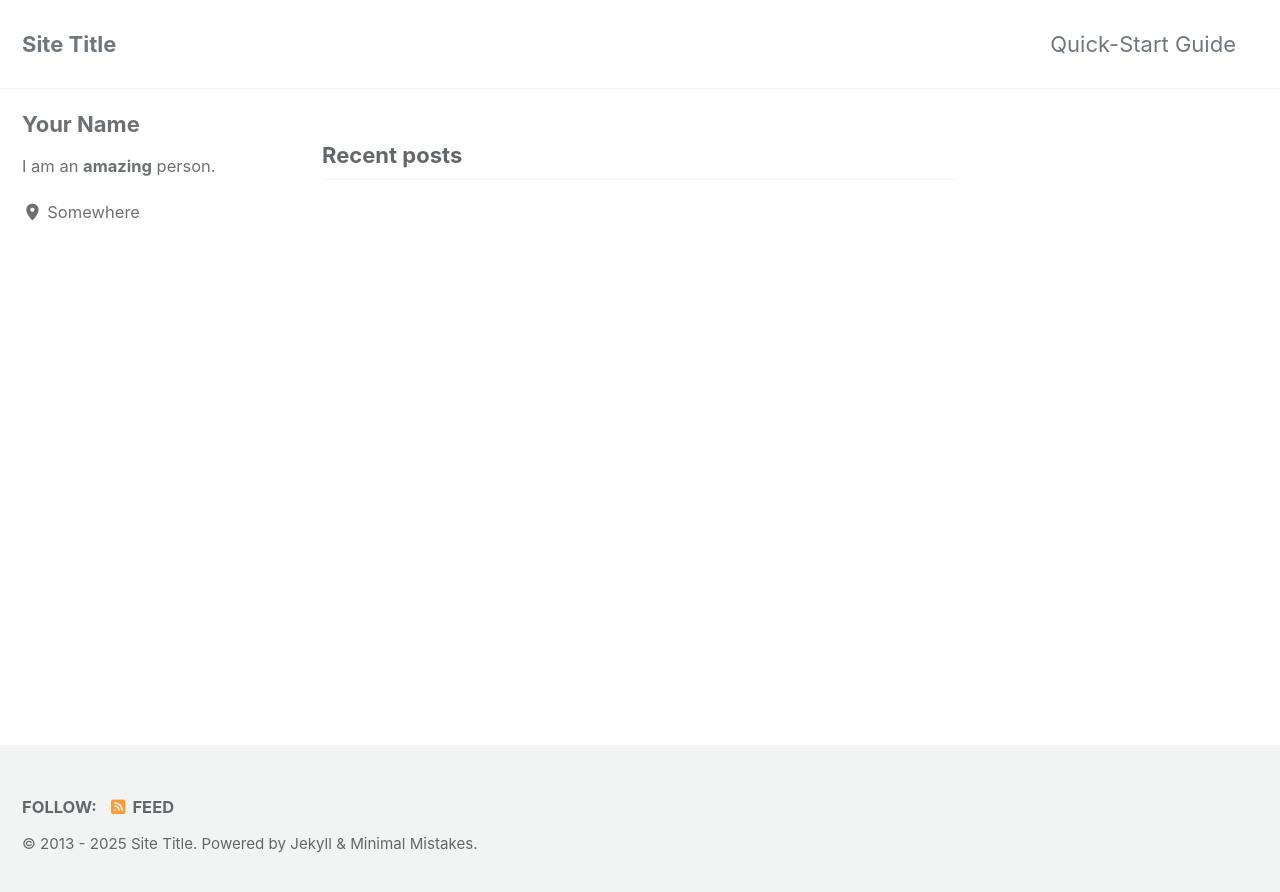
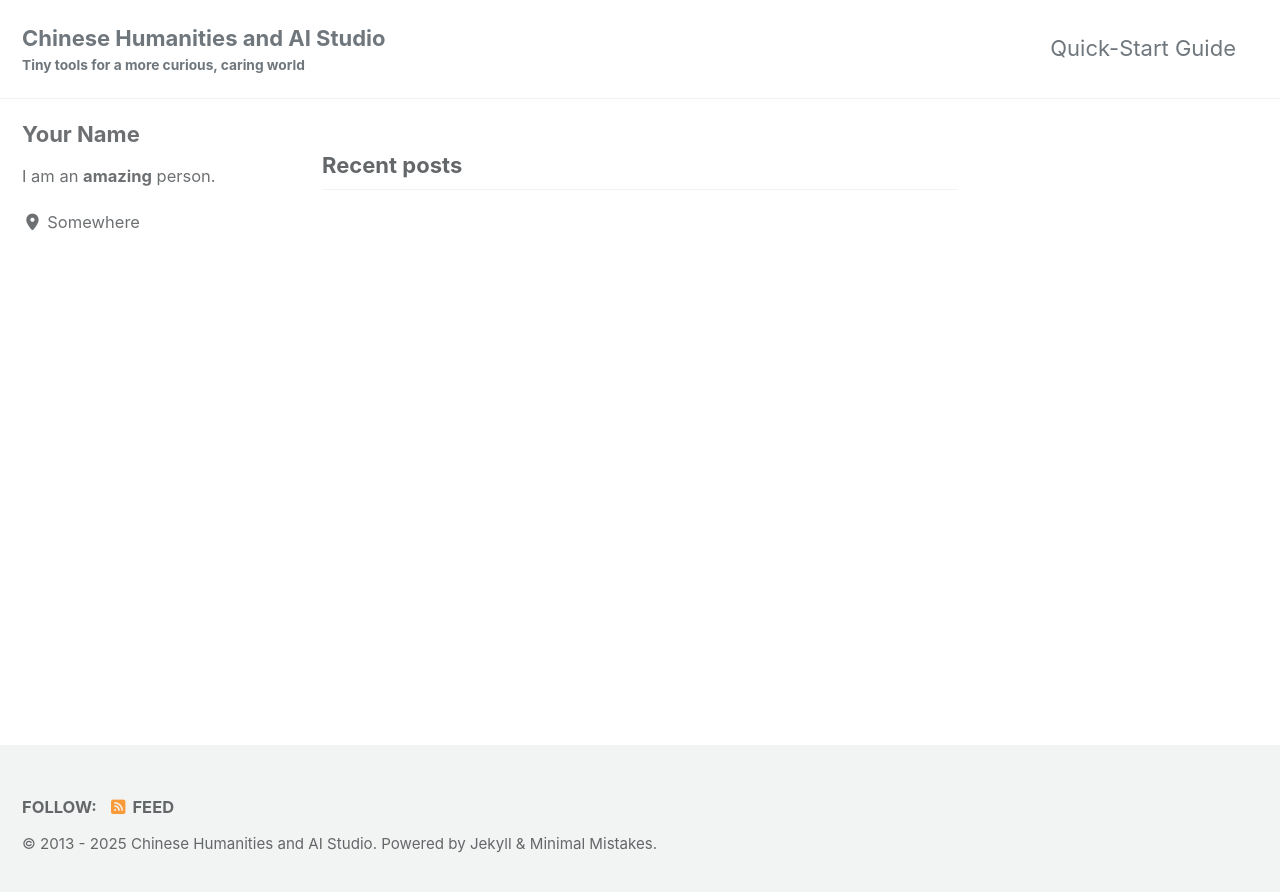
Before and after one commit to chai-studio/chai-studio.github.io, a Jekyll site: the page built from index.html, in a window 1280 px wide. Shown: the top 892 px of the page. Built offline with Jekyll 4.4.1, drawn with Linux system fonts in a browser that asks for light colours; cached includes are drawn as plain includes; the list of posts is cut into pages by our own code.

Commit message:
Update _config.yml with CHAI Studio branding

```diff
--- a/_config.yml
+++ b/_config.yml
@@ -17,12 +17,12 @@ minimal_mistakes_skin    : "default" # "air", "aqua", "contrast", "dark", "dirt"
 # Site Settings
 locale                   : "en-US"
 rtl                      : # true, false (default) # turns direction of the page into right to left for RTL languages
-title                    : "Site Title"
+title                    : "Chinese Humanities and AI Studio"
 title_separator          : "-"
-subtitle                 : # site tagline that appears below site title in masthead
-name                     : "Your Name"
-description              : "An amazing website."
-url                      : # the base hostname & protocol for your site e.g. "https://mmistakes.github.io"
+subtitle                 : "Tiny tools for a more curious, caring world"
+name                     : "CHAI Studio"
+description              : "Building tiny products and sharing reflections – an indie creator journey exploring AI + Humanities."
+url                      : "https://chai-studio.github.io"  # the base hostname & protocol for your site e.g. "https://mmistakes.github.io"
 baseurl                  : # the subpath of your site, e.g. "/blog"
 repository               : # GitHub username/repo-name e.g. "mmistakes/minimal-mistakes"
 teaser                   : # path of fallback teaser image, e.g. "/assets/images/500x300.png"
```
